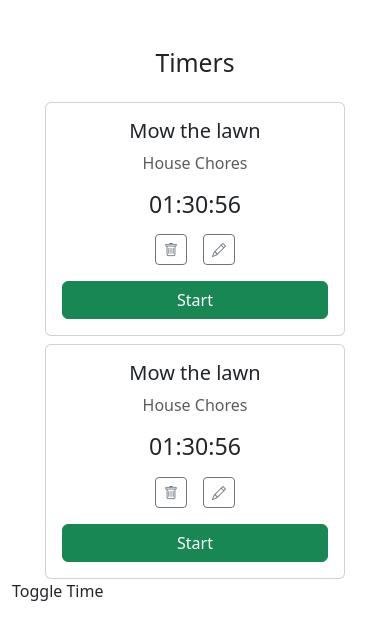
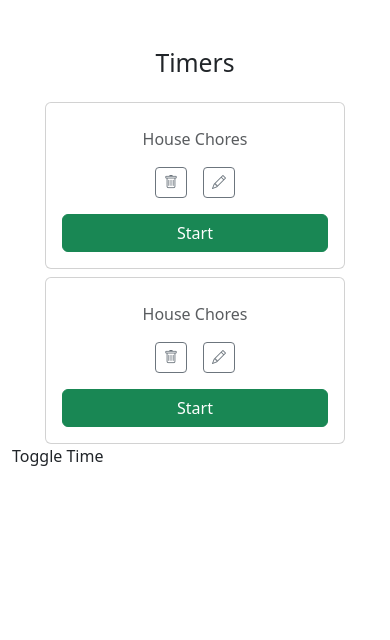
Before and after one commit to Pothe/mern-stack, a React (Create React App) app in the folder time_tracking_app/: page / in a window 390 px wide. Shown: the top 640 px of the page. Built offline with nearby package versions, Linux system fonts and the light colour scheme.

Commit message:
Update EditableTimer.js

```diff
--- a/time_tracking_app/src/edittimetable/EditableTimer.js
+++ b/time_tracking_app/src/edittimetable/EditableTimer.js
@@ -5,9 +5,9 @@ class EditableTimer extends React.Component{
             <>
          <div className="card text-center mx-auto gap-1 mt-2" style={{ maxWidth: "300px" }}>
         <div className="card-body">
-          <h5 className="card-title">Mow the lawn</h5>
+          <h5 className="card-title">{this.props.title}</h5>
           <p className="text-muted">House Chores</p>
-          <h3 className="my-3">01:30:56</h3>
+          <h3 className="my-3">{this.props.Hours}</h3>
           <div className="d-flex justify-content-center gap-3 mb-3">
             <button className="btn btn-outline-secondary btn-sm" title="Delete">
               <i className="bi bi-trash"></i>
```
